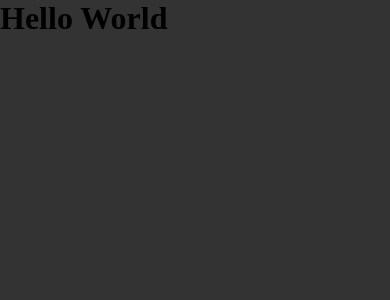
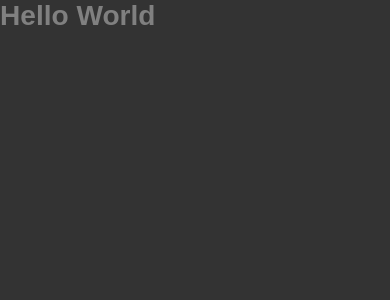
Before and after one commit to wstagf/NLW5-ReactJS, a Next.js app in the folder podcastr_next/: page / in a window 390 px wide. Shown: the top 300 px of the page. Built offline with nearby package versions, Linux system fonts and the light colour scheme.

Commit message:
Globalcss com regras de tamanho de fonte conforme assebilidade do sistema e % no midia query

```diff
--- a/podcastr_next/src/styles/global.scss
+++ b/podcastr_next/src/styles/global.scss
@@ -7,3 +7,49 @@
 body {
     background-color: #333;
 }
+
+@media (max-width: 1000px) {
+    html {
+        font-size: 93.75%;
+    }
+}
+
+@media (max-width: 728px) {
+    html {
+        font-size: 87.75%;
+    }
+}
+
+:root {
+    --white: #FFF;
+
+    --gray-50: #F7F8FA;
+    --gray-100: #E6E8EB;
+    --gray-200: #AFB2B1;
+    --gray-500: #808080;
+    --gray-800: #494D4B;
+
+    --green-500: #04D361;
+
+    --purple-300: #9F75FF;
+    --purple-400: #9164FA;
+    --purple-500: #8257E5;
+    --purple-800: #6F48C9;
+}
+
+body, input, textarea, button {
+    font: 500 1rem sans-serif;
+    color: var(--gray-500);
+}
+
+h1 {
+    font-size: 2rem;
+}
+
+h2 {
+    font-size: 1.5rem;
+}
+
+button {
+    cursor: pointer;
+}
```
